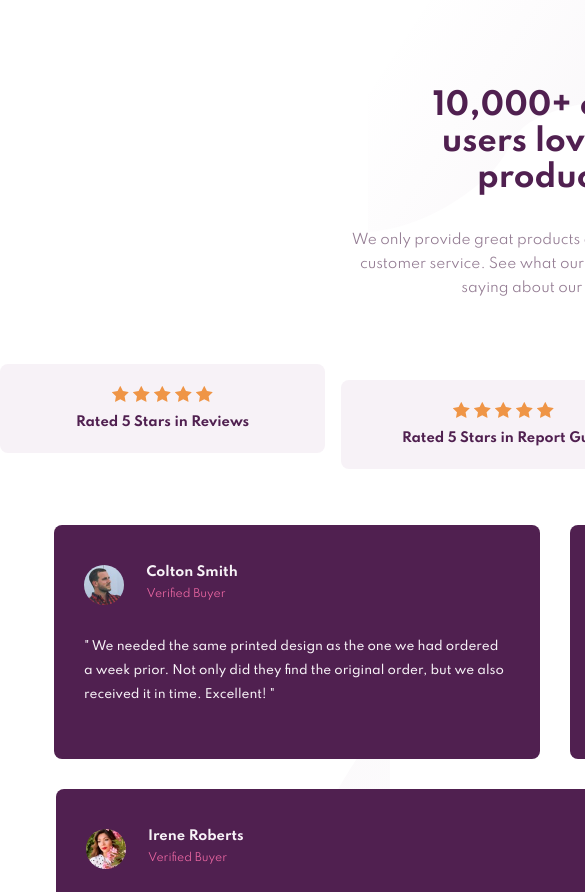
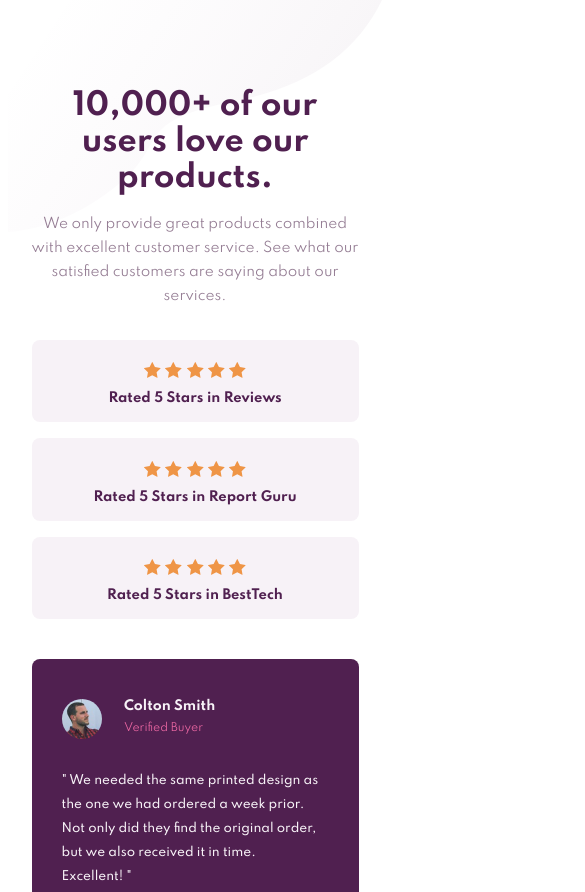
Before and after one commit to stanislavcodes/social-proof-section, a plain HTML site: page index.html in a window 390 px wide. Shown: the top 892 px of the page, 585 px wide, since content can reach past the window. Drawn offline with Linux system fonts and the light colour scheme.

Commit message:
responsiveness

```diff
--- a/index.html
+++ b/index.html
@@ -169,7 +169,7 @@
           <p class="review-text">
             " We needed the same printed design as the one we had ordered a week
             prior. Not only did they find the original order, but we also
-            received it in time. Excellent! "
+            received it in time. Excellent!&nbsp;"
           </p>
         </div>
         <div class="review">
@@ -183,7 +183,7 @@
           <p class="review-text">
             " Customer service is always excellent and very quick turn around.
             Completely delighted with the simplicity of the purchase and the
-            speed of delivery. "
+            speed of delivery.&nbsp;"
           </p>
         </div>
         <div class="review">
@@ -197,7 +197,7 @@
           <p class="review-text">
             " Put an order with this company and can only praise them for the
             very high standard. Will definitely use them again and recommend
-            them to everyone! "
+            them to everyone!&nbsp;"
           </p>
         </div>
       </section>
--- a/style.css
+++ b/style.css
@@ -15,7 +15,7 @@ body {
   background-repeat: no-repeat;
   background-size: 100%;
   max-width: 100vw;
-  height: 95vh;
+  height: 100vh;
   overflow-x: hidden;
 }
 main {
@@ -71,6 +71,8 @@ header p {
   background-color: hsl(300, 24%, 96%);
   width: 27.8125rem;
   display: flex;
+  /* grid-template-columns: repeat(2, max-content); */
+  /* grid-template-rows: repeat(3, min-content); */
   flex-direction: row;
   align-items: center;
   gap: 2rem;
@@ -150,6 +152,7 @@ header p {
     justify-content: center;
     align-items: center;
     text-align: center;
+    gap: 1rem;
   }
   header p {
     margin: 2rem auto;
@@ -158,26 +161,27 @@ header p {
   .rating-bars {
     justify-self: center;
     display: flex;
-    /* flex-direction: column; */
+    flex-direction: column;
     align-items: center;
   }
   .rating-box {
-    width: 20.3125rem;
-    flex-direction: column;
-    gap: 0.5rem;
+    /* width: 20.3125rem; */
+    /* flex-direction: column; */
+    /* gap: 0.5rem; */
     justify-self: center;
   }
   .rating-box:nth-child(1) {
-    /* margin-top: 0; */
+    margin-left: -8rem;
   }
   .rating-box:nth-child(2) {
-    margin-top: 2rem;
+    margin-left: 0;
   }
   .rating-box:nth-child(3) {
-    margin-top: 4rem;
+    margin-left: 8rem;
   }
 
   .reviews {
+    margin-top: 3rem;
     grid-template-columns: repeat(2, 1fr);
     grid-template-rows: min-content;
   }
@@ -205,28 +209,45 @@ header p {
 @media screen and (max-width: 700px) {
   body {
     background-image: url(images/bg-pattern-bottom-mobile.svg);
+    max-width: 100%;
+    height: 100%;
   }
   main {
     background-image: url(images/bg-pattern-top-mobile.svg);
+    width: 100%;
+    margin: 0 auto;
+    padding-bottom: 0;
   }
   h1 {
     font-size: 1.875rem;
+    margin-bottom: 1rem;
   }
   .heading {
     /* text-align: center; */
   }
   .heading p {
-    padding: 0 1.4rem;
     font-size: 0.85rem;
+    max-width: 21rem;
+    margin: 1rem auto;
   }
-  header,
-  .reviews {
+  header {
     flex-direction: column;
   }
-
-  .rating-box:nth-child(2),
+  .rating-box {
+    flex-direction: column;
+    width: 20.4375rem;
+    gap: 0.5rem;
+    margin: 0;
+    padding: 1.4rem 0 1rem 0;
+  }
+  .rating-box:nth-child(1) {
+    margin-left: 0;
+  }
+  .rating-box:nth-child(2) {
+    margin-left: 0;
+  }
   .rating-box:nth-child(3) {
-    margin-left: 0rem;
+    margin-left: 0;
   }
 
   header section {
@@ -236,15 +257,39 @@ header p {
     width: 100%;
   }
   .reviews {
+    grid-template-columns: 1fr;
+    grid-template-rows: repeat(3, min-content);
     margin-top: 2.5rem;
-    align-items: center;
+    /* align-items: center; */
   }
   .review {
-    width: 90%;
+    width: 20.4375rem;
+    height: 15.75rem;
     padding: 2.5rem 1.875rem;
+  }
+
+  .review:nth-child(1) {
+    justify-self: center;
+  }
+  .review:nth-child(2) {
+    justify-self: center;
+  }
+  .review:nth-child(3) {
+    justify-self: center;
   }
   .attribution {
     flex-direction: column;
   }
-
 }
+@media screen and (max-width: 359px) {
+  .heading p {
+    max-width: 18rem;
+  }
+  .rating-box {
+    width: 90%;
+    padding: 1.4rem 0 1rem 0;
+  }
+  .review {
+    width: 90%;
+  }
+}
```
